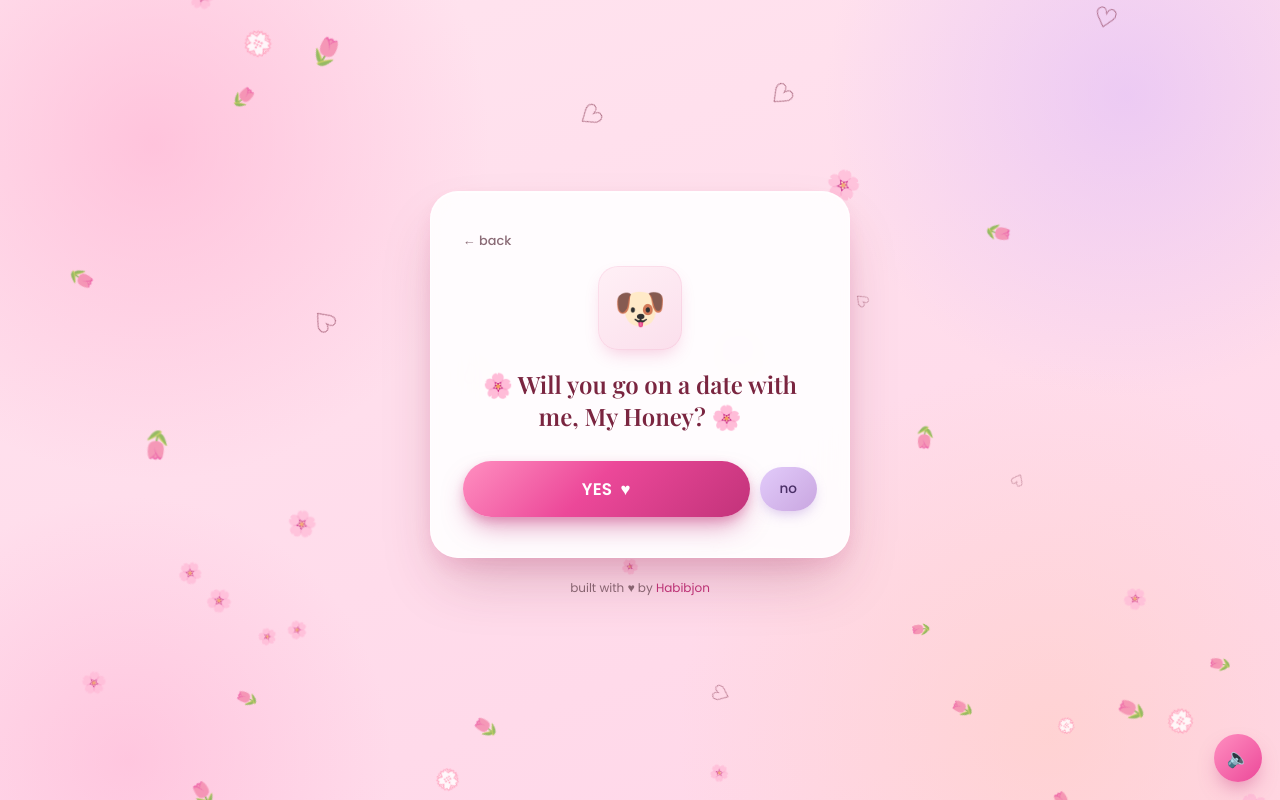
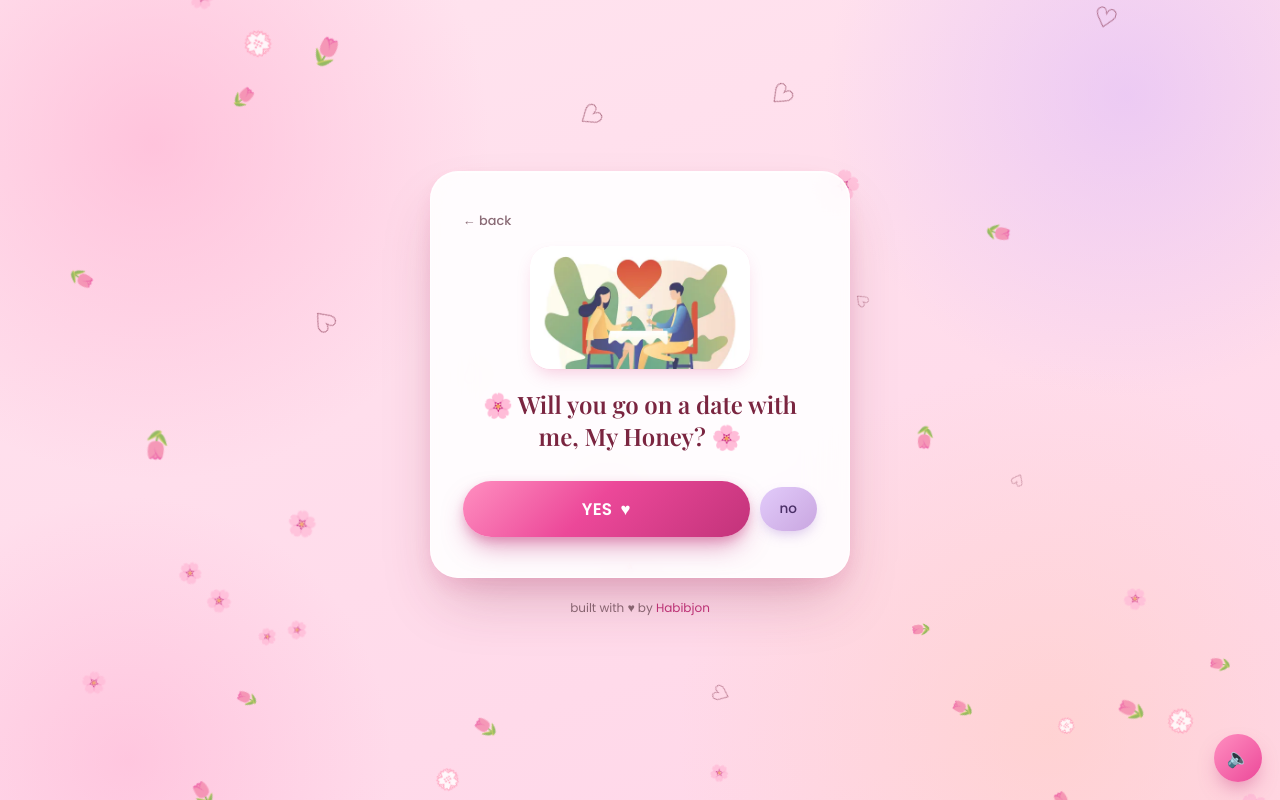
Before and after one commit to kadirovhabibjon/love2love, a plain HTML site: page index.html in a window 1280 px wide. Both pictures are taken after a click on the button "ok ok, ask me already →". Drawn offline with nearby package versions, Linux system fonts and the light colour scheme; a web font is replaced by a local one.

Commit message:
Replace dog emoji with a real photo on the opening card
Also fixes background music stuttering: re-encoded song.mp3 with a
constant bitrate (the previous VBR encode had a low-bitrate patch in
the 30-75s range that made the browser buffer mid-playback) and
switched preload from "none" to "auto" so the clip is fully fetched
before she ever presses play.

Co-Authored-By: Claude Sonnet 5 <noreply@anthropic.com>

```diff
--- a/index.html
+++ b/index.html
@@ -26,7 +26,7 @@
     <!-- STEP 1: the ask -->
     <section class="card" id="step-ask" data-step hidden>
       <button class="btn-back" id="btn-back-ask" data-back="step-reasons">← back</button>
-      <div class="avatar">🐶</div>
+      <div class="avatar avatar-photo"><img src="avatar.png" alt="" /></div>
       <h1>🌸 Will you go on a date with me? 🌸</h1>
       <div class="btn-row">
         <button class="btn-yes" id="btn-yes">YES <span>♥</span></button>
@@ -163,7 +163,7 @@
 
   <p class="made-with">built with ♥ by <a href="#" id="signature">Habibjon</a></p>
 
-  <audio id="bg-audio" src="song.mp3" loop preload="none"></audio>
+  <audio id="bg-audio" src="song.mp3" loop preload="auto"></audio>
   <button class="music-toggle" id="btn-music" aria-label="Play music">🔈</button>
 
   <script src="script.js"></script>
--- a/style.css
+++ b/style.css
@@ -94,6 +94,23 @@ button {
 .avatar-icon {
   background: #e11d2e;
   color: #fff;
+}
+
+.avatar-photo {
+  width: 100%;
+  max-width: 220px;
+  height: auto;
+  aspect-ratio: 16 / 9;
+  background: linear-gradient(145deg, #fff0f6, #fbdfec);
+  padding: 0;
+  overflow: hidden;
+}
+
+.avatar-photo img {
+  width: 100%;
+  height: 100%;
+  object-fit: cover;
+  display: block;
 }
 
 .avatar-row {
```
Also changed, not shown: avatar.png (added), 1 other file.
